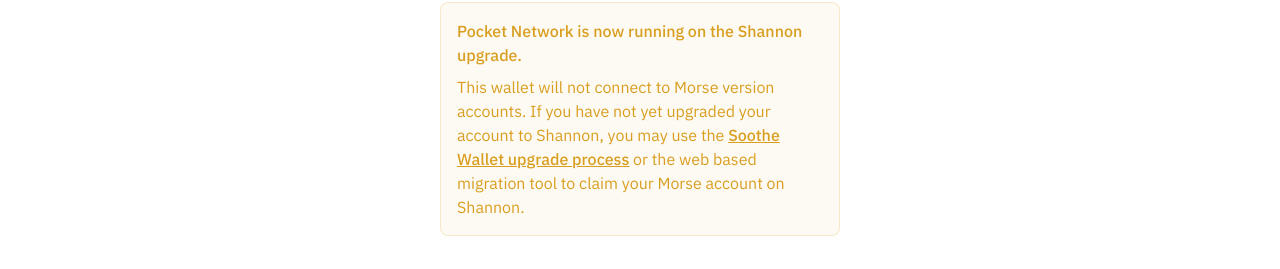
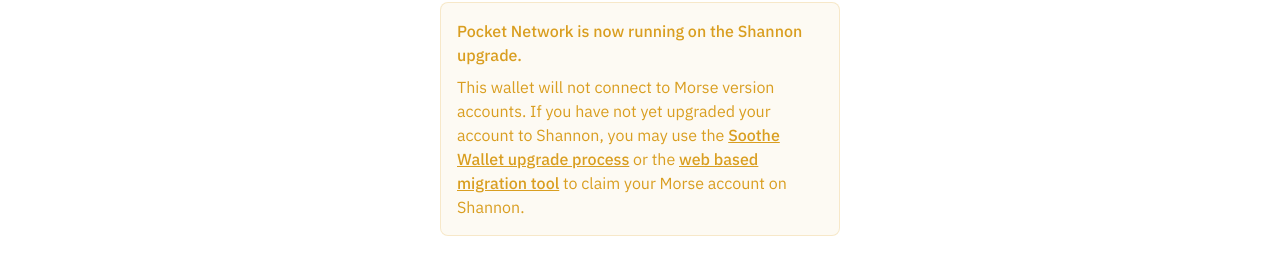
Before and after one commit to pokt-network/web-wallet-v2, a React (Vite) app: page / in a window 1280 px wide. Shown: the part 398-667 px from the top of the page. Built offline with nearby package versions, Linux system fonts and the light colour scheme; no server answers; what @cosmjs/stargate would draw is missing.

Commit message:
fix(home): update migration instructions for the Shannon upgrade

```diff
--- a/src/pages/home.tsx
+++ b/src/pages/home.tsx
@@ -40,11 +40,20 @@
             target="_blank"
             rel="noopener noreferrer"
             className="underline font-medium"
-            href="https://migration.shannon.nodefleet.net/wallet"
+            href="https://pocket.network/using-soothe-vault-to-prepare-for-the-shannon-upgrade/"
           >
             Soothe Wallet upgrade process
           </a>{" "}
-          or the web based migration tool to claim your Morse account on Shannon.
+          or the{" "}
+          <a
+            target="_blank"
+            rel="noopener noreferrer"
+            className="underline font-medium"
+            href="https://migration.shannon.nodefleet.net/wallet"
+          >
+            web based migration tool
+          </a>{" "}
+          to claim your Morse account on Shannon.
         </div>
       </Alert>
     </div>
```
